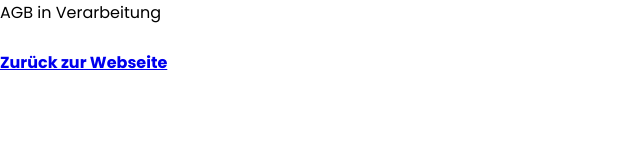
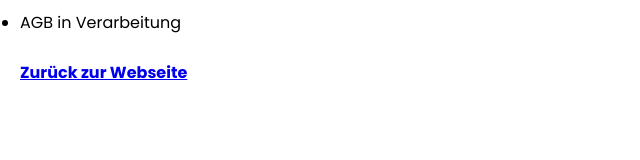
Before and after one commit to krmom/Webseite_Montage_main, a plain HTML site: page agb.html in a window 1280 px wide. Shown: the whole page, without its empty margins (0-640 px from the left). Drawn offline with Linux system fonts and the light colour scheme.

Commit message:
Update styleAGB.css

```diff
--- a/styleAGB.css
+++ b/styleAGB.css
@@ -8,5 +8,5 @@
 }
 section
 {
-    padding: 0px 0px;
+    padding: 10px 20px;
 }
```
